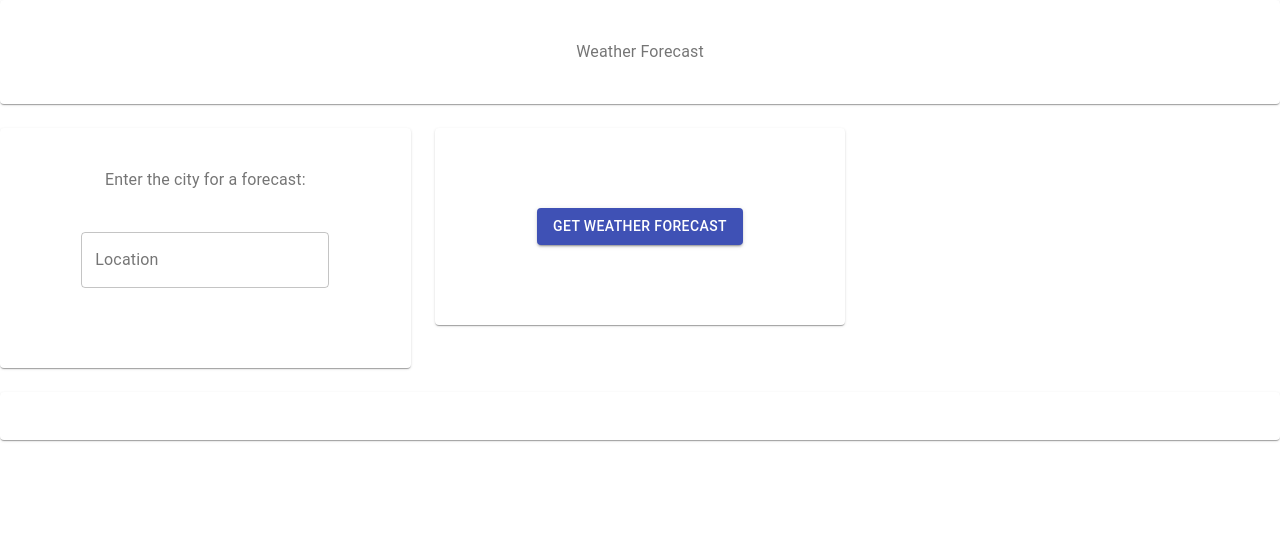
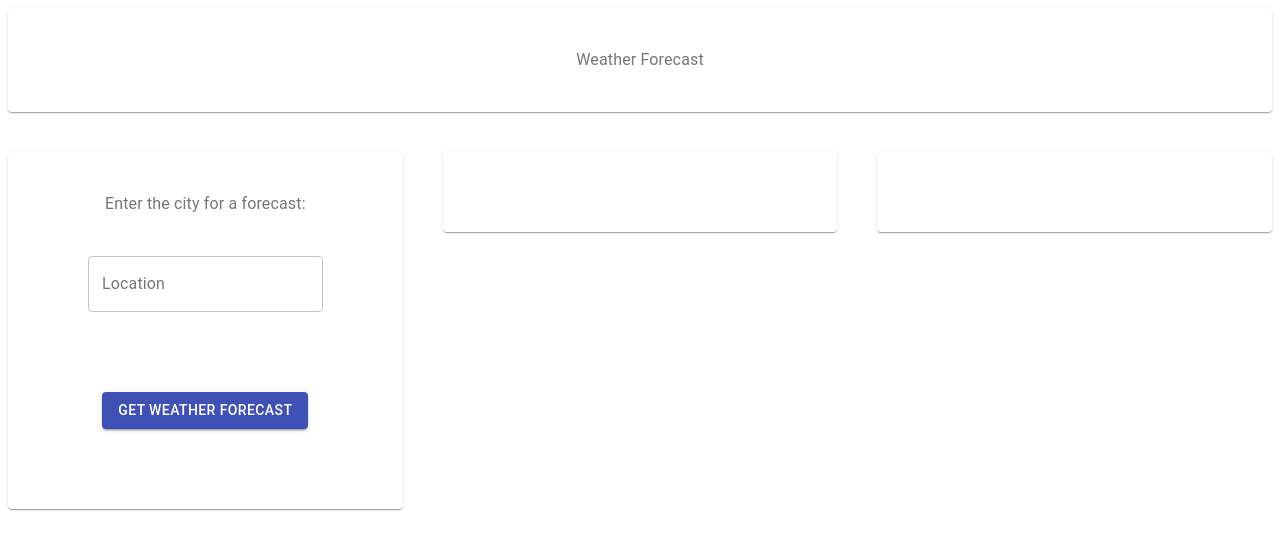
Before and after one commit to hackothaurus/forecast, a React (Create React App) app: page / in a window 1280 px wide. Shown: the top 550 px of the page. Built offline with nearby package versions, Linux system fonts and the light colour scheme.

Commit message:
skeleton of forecast completed, error

```diff
--- a/src/App.js
+++ b/src/App.js
@@ -20,6 +20,7 @@ const useStyles = makeStyles((theme) => ({
     padding: theme.spacing(5),
     textAlign: "center",
     color: theme.palette.text.secondary,
+    margin: theme.spacing(1),
   },
   field: {
     margin: theme.spacing(5),
@@ -55,13 +56,13 @@ export default function CenteredGrid() {
       timeout: 10000,
     })
       .then((res) => {
-        //console.log(res.data);
         setWeather(res.data);
         setCurrent({ current: weather.current });
         setForecast({ forecast: weather.forecast });
       })
       .catch((err) => {
-        alert(err);
+        if (typeof(err) == 'undefined' && err.response.status === 400){
+        alert("Invalid input. Please write the correct name of the city");}
       });
   };
 
@@ -75,6 +76,25 @@ export default function CenteredGrid() {
     const id = setInterval(apiCall, 50000);
     return () => clearInterval(id);
   }, []);
+
+  const returnForecast = () => {
+    const array = [0]
+      return(
+        Object.keys(weather.forecast.forecastday).map((key, index) => {
+          return (
+            <div key={index}>
+              <h3>Next Ten Days</h3>
+              <h2>{weather.forecast.forecastday.date}</h2>
+
+              <div>
+                <p>👨: Temperature: {weather.forecast.forecastday.day.avgtemp_c}</p>
+                <p>📖: Humidity: {weather.forecast.forecastday.day.avghumidity}</p>
+              </div>
+            </div>
+          );
+        })
+      )
+  }
 
   return (
     <div className={classes.root}>
@@ -95,12 +115,7 @@ export default function CenteredGrid() {
               value={location}
               onChange={(e) => setLocation(e.target.value)}
             />
-          </Paper>
-          {/* <Typography> {location}</Typography> */}
-        </Grid>
-        <Grid item xs={4}>
-          <Paper className={classes.paper}>
-            <Button
+             <Button
               variant="contained"
               color="primary"
               className={classes.field}
@@ -109,15 +124,10 @@ export default function CenteredGrid() {
               Get weather forecast
             </Button>
           </Paper>
+          {/* <Typography> {location}</Typography> */}
         </Grid>
-        <Grid item xs={12} md={12}>
-          <Paper className={classes.list}>
-            <List
-              component="nav"
-              className={classes.root}
-              aria-label="mailbox folders"
-            >
-              <ListItem>
+        <Grid item xs={4}>
+          <Paper className={classes.paper}>
                 <div>
                   {weather &&
                     Object.keys(array).map((key, index) => {
@@ -135,26 +145,15 @@ export default function CenteredGrid() {
                       );
                     })}
                 </div>
-              </ListItem>
-              <ListItem>
-                <div>
-                  {forecast &&
-                    Object.keys(forecast.forecastday).map((key, index) => {
-                      return (
-                        <div key={index}>
-                          <h3>Next Ten Days</h3>
-                          <h2>{forecast.forecastday.date}</h2>
 
-                          <div>
-                            <p>👨: Temperature: {forecast.forecastday.day.avgtemp_c}</p>
-                            <p>📖: Humidity: {forecast.forecastday.day.avghumidity}</p>
-                          </div>
-                        </div>
-                      );
-                    })}
+
+          </Paper>
+        </Grid>
+        <Grid item xs={4}>
+          <Paper className={classes.paper}>
+          <div>
+                  {weather ? returnForecast(): ''}
                 </div>
-              </ListItem>
-            </List>
           </Paper>
         </Grid>
       </Grid>
```
